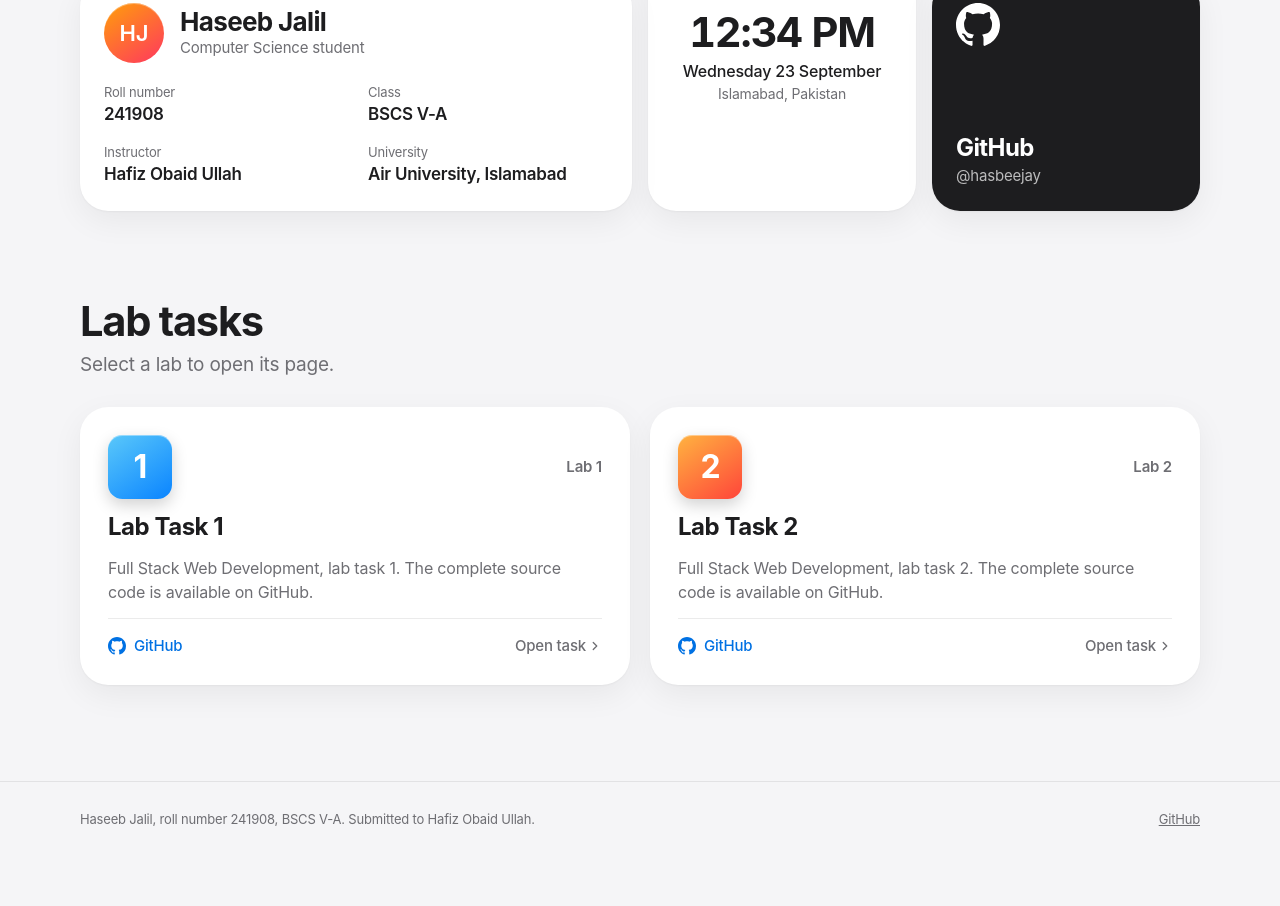
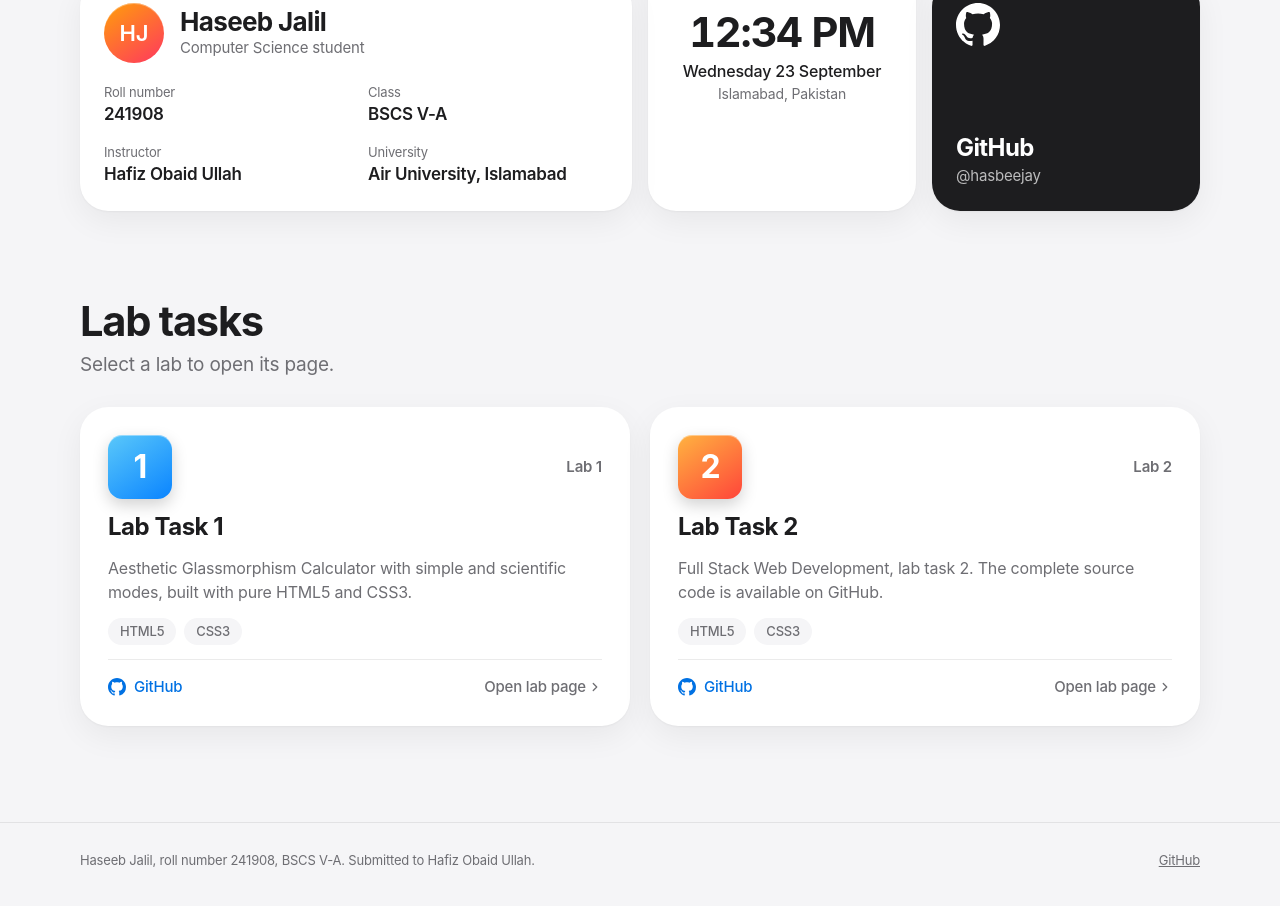
Before and after one commit to hasbeejay/fullstackwebdev-labtask, a plain HTML site: page index.html in a window 1280 px wide. Shown: the part 722-1628 px from the top of the page. Before the commit the page ends 1591 px from the top, so only its background shows below. Drawn offline with Linux system fonts and the light colour scheme.

Commit message:
updated links for cards

```diff
--- a/index.html
+++ b/index.html
@@ -156,7 +156,7 @@
           <p>Select a lab to open its page.</p>
         </div>
         <div class="lab-grid" id="lab-grid">
-          <noscript><p class="empty">Turn on JavaScript to see the lab cards.</p></noscript>
+          <noscript><p class="empty">Turn on JavaScript to see the lab cards, or open <a href="Lab%201%20Tasks/index.html">Lab 1 Tasks</a> | <a href="Lab%202%20Tasks/index.html">Lab 2 Tasks</a> directly.</p></noscript>
         </div>
       </section>
     </div>
--- a/script.js
+++ b/script.js
@@ -33,12 +33,16 @@ const LABS = [
   {
     id: 1,
     title: 'Lab Task 1',
-    description: 'Full Stack Web Development, lab task 1. The complete source code is available on GitHub.',
-    repo: '',                    // e.g. 'https://github.com/hasbeejay/your-lab-1-repo'
-    objectives: [],              // e.g. ['Structure a page with semantic HTML']
-    outcome: '',
-    tech: [],                    // e.g. ['HTML5', 'CSS3']
-    liveUrl: '',                 // e.g. 'https://your-lab-1-page.example.com'
+    description: 'Aesthetic Glassmorphism Calculator with simple and scientific modes, built with pure HTML5 and CSS3.',
+    repo: 'https://github.com/hasbeejay/fullstackwebdev-labtask/tree/main/Lab%201%20Tasks',
+    objectives: [
+      'Design an ultra-modern glassmorphic UI using CSS backdrop-filter and blurred organic gradient meshes',
+      'Implement pure CSS simple and scientific calculator mode toggles using radio buttons',
+      'Structure accessible keypad layouts with macOS-style window controls and form reset'
+    ],
+    outcome: 'A responsive, high-fidelity glassmorphism calculator supporting simple and scientific layouts with zero JavaScript dependencies.',
+    tech: ['HTML5', 'CSS3'],
+    liveUrl: 'Lab 1 Tasks/index.html',
     date: '',
     status: 'Completed',
     colors: ['#5ac8fa', '#0a84ff'],
@@ -47,11 +51,11 @@ const LABS = [
     id: 2,
     title: 'Lab Task 2',
     description: 'Full Stack Web Development, lab task 2. The complete source code is available on GitHub.',
-    repo: '',
+    repo: 'https://github.com/hasbeejay/fullstackwebdev-labtask/tree/main/Lab%202%20Tasks',
     objectives: [],
     outcome: '',
-    tech: [],
-    liveUrl: '',
+    tech: ['HTML5', 'CSS3'],
+    liveUrl: 'Lab 2 Tasks/index.html',
     date: '',
     status: 'Completed',
     colors: ['#ffb340', '#ff453a'],
@@ -201,7 +205,7 @@ function initClock() {
 
 function cardTarget(lab) {
   return lab.liveUrl
-    ? { href: lab.liveUrl, ext: ' target="_blank" rel="noopener noreferrer"', label: 'Open lab page' }
+    ? { href: encodeURI(lab.liveUrl), ext: ' target="_blank" rel="noopener noreferrer"', label: 'Open lab page' }
     : { href: `#/lab/${lab.id}`, ext: '', label: 'Open task' };
 }
 
@@ -279,7 +283,7 @@ function taskHTML(lab) {
             <a class="btn btn-primary" href="${esc(repoUrl(lab))}" target="_blank" rel="noopener noreferrer">
               ${icon('i-github')} View code on GitHub
             </a>
-            ${lab.liveUrl ? `<a class="btn btn-ghost" href="${esc(lab.liveUrl)}" target="_blank" rel="noopener noreferrer">Open live demo</a>` : ''}
+            ${lab.liveUrl ? `<a class="btn btn-ghost" href="${esc(encodeURI(lab.liveUrl))}" target="_blank" rel="noopener noreferrer">Open live demo</a>` : ''}
             <a class="btn btn-ghost" href="#labs">Back to labs</a>
           </div>
         </div>
```
